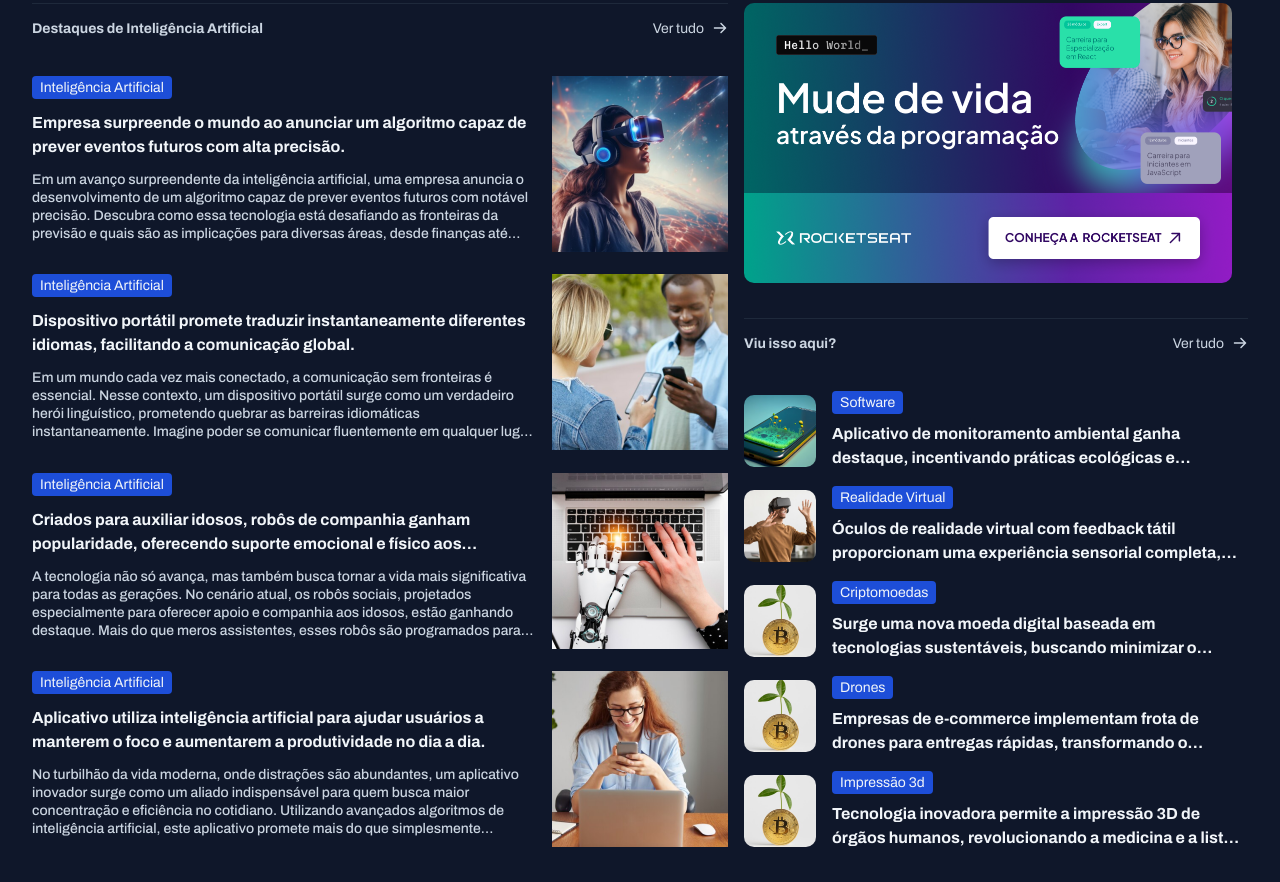
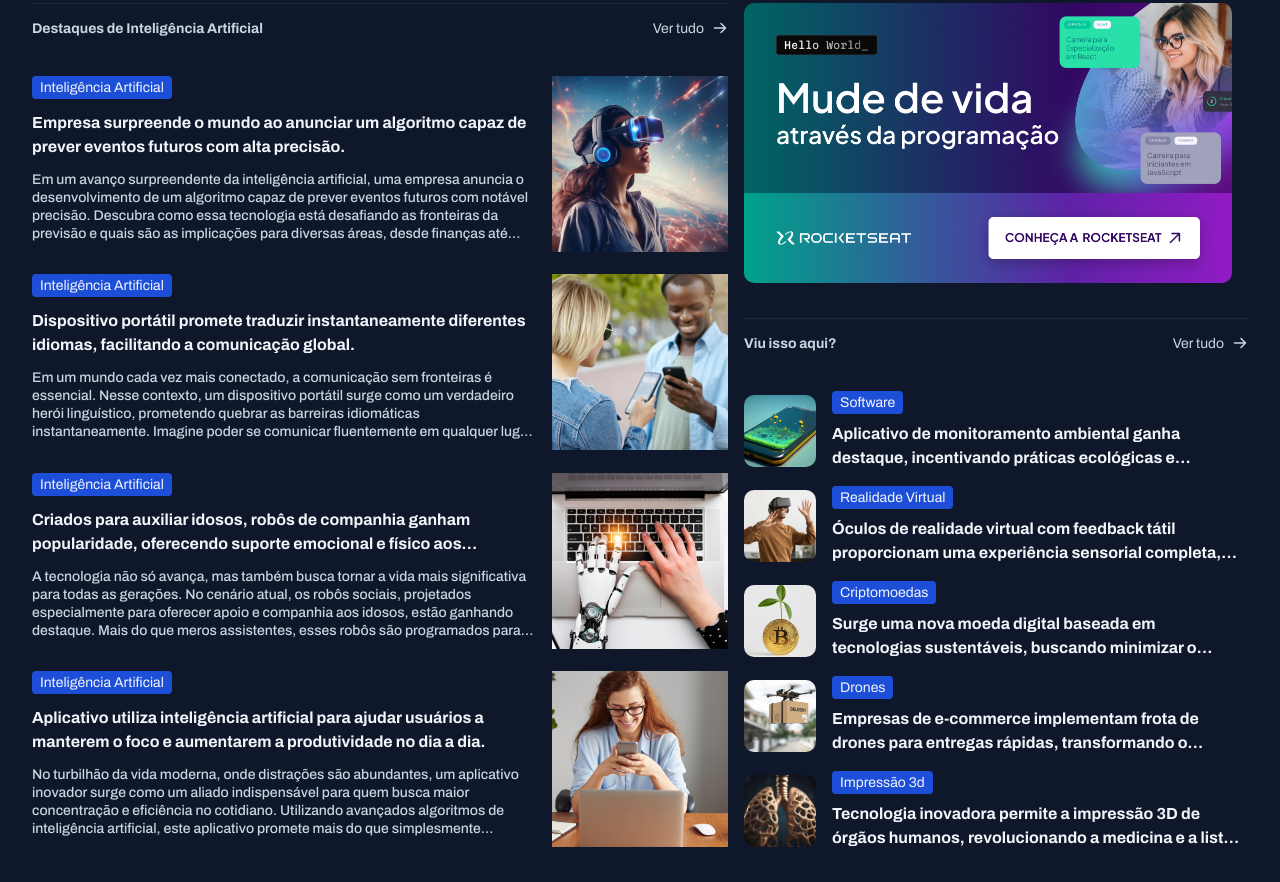
Before and after one commit to Williams25/mba-rocketseat-news, a plain HTML site: page index.html in a window 1280 px wide. Shown: the part 1050-1932 px from the top of the page. Drawn offline with Linux system fonts and the light colour scheme.

Commit message:
fix imagens

```diff
--- a/index.html
+++ b/index.html
@@ -329,7 +329,7 @@
           </div>
 
           <div class="more-news-card-short">
-            <img src="./assets/Image 16.png" alt="" />
+            <img src="./assets/Image 17.png" alt="" />
             <div>
               <span class="news-tag">Drones</span>
               <h2 class="wrap-line-ellipsis">
@@ -340,7 +340,7 @@
           </div>
 
           <div class="more-news-card-short">
-            <img src="./assets/Image 16.png" alt="" />
+            <img src="./assets/Image 18.png" alt="" />
             <div>
               <span class="news-tag">Impressão 3d</span>
               <h2 class="wrap-line-ellipsis">
```
